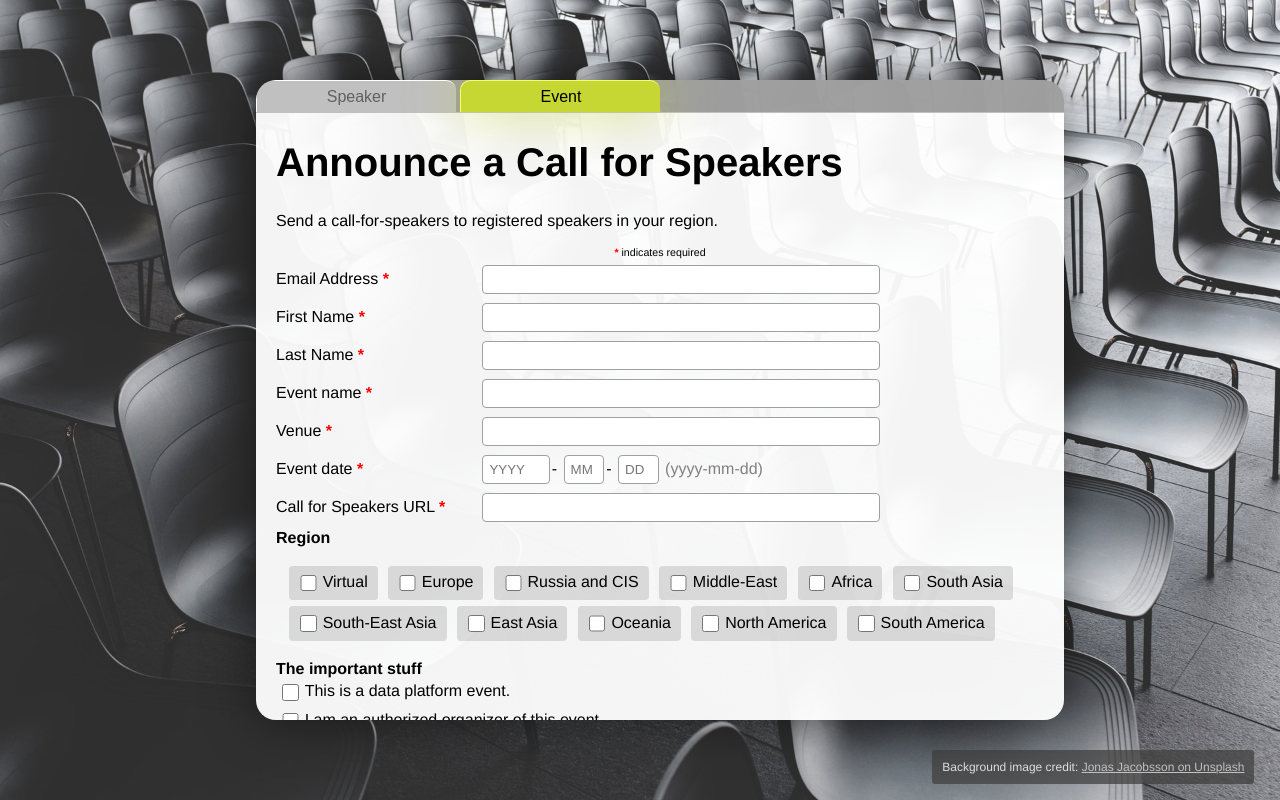
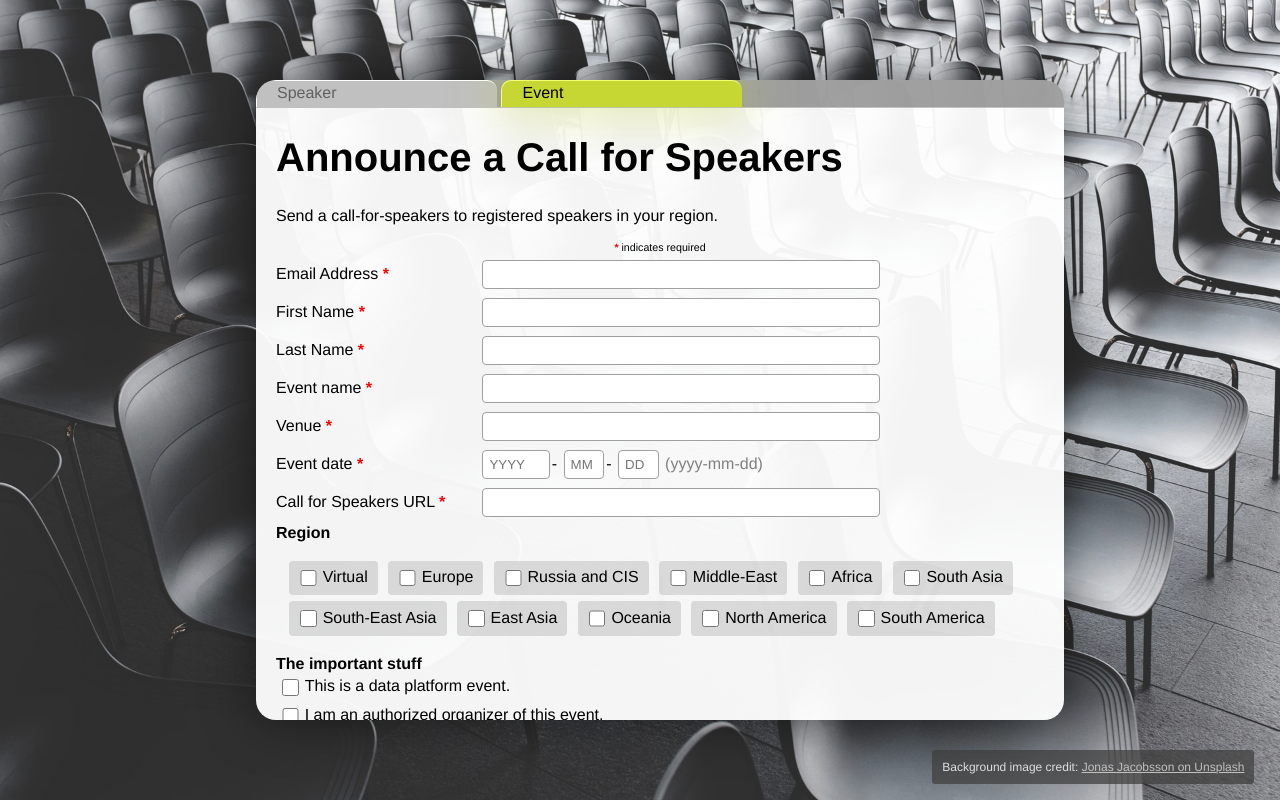
Before and after one commit to strdco/callfordataspeakers.com, a website: page assets/event.html in a window 1280 px wide. Drawn offline with Linux system fonts and the light colour scheme; files that its build step writes are made by us from their sources; a script that the page names is missing; files whose address does not match are found by name.

Commit message:
Tabs don't want to be buttons.

```diff
--- a/assets/client-side.js
+++ b/assets/client-side.js
@@ -3,14 +3,14 @@ var checkedOrganizerRegionCount=0;
 
 /* Housekeeping stuff to do when the page finishes loading */
 window.onload = function yeahyeah() {
-
+/*
     // Add a click event to each tab:
     var tabs=document.getElementsByClassName("tab");
 
     Array.prototype.forEach.call(tabs, function(tab) {
         tab.onclick=tabClicked;
     });
-
+*/
 
 
     // Add a click event to each region checkbox on the event page,
--- a/assets/event.html
+++ b/assets/event.html
@@ -29,8 +29,8 @@
 
     <div class="main-panel">
         <div class="tabstrip" role="tablist">
-            <button class="tab" id="tab1" tabindex="0" role="tab">Speaker</button>
-            <button class="tab selected" id="tab2" tabindex="0" role="tab">Event</button>
+            <a href="/" class="tab" id="tab1" tabindex="0" role="tab">Speaker</a>
+            <a href="/event" class="tab selected" id="tab2" tabindex="0" role="tab">Event</a>
         </div>
 
 
--- a/assets/style.css
+++ b/assets/style.css
@@ -72,7 +72,7 @@ a:any-link {
     display: inline-block;
     min-width: 200px;
     min-height: 20px;
-    height: 2em;
+    height: 1em;
     border-top-style: solid;
     border-top-width: 1px;
     border-top-color: #ffffff;
@@ -93,6 +93,7 @@ a:any-link {
     cursor: pointer;
     outline: none;
     font-size: 12pt;
+    text-decoration: none;
 }
 
 .tabstrip .tab.selected {
```
Also changed, not shown: assets/speaker.html (+2 -2 lines).
